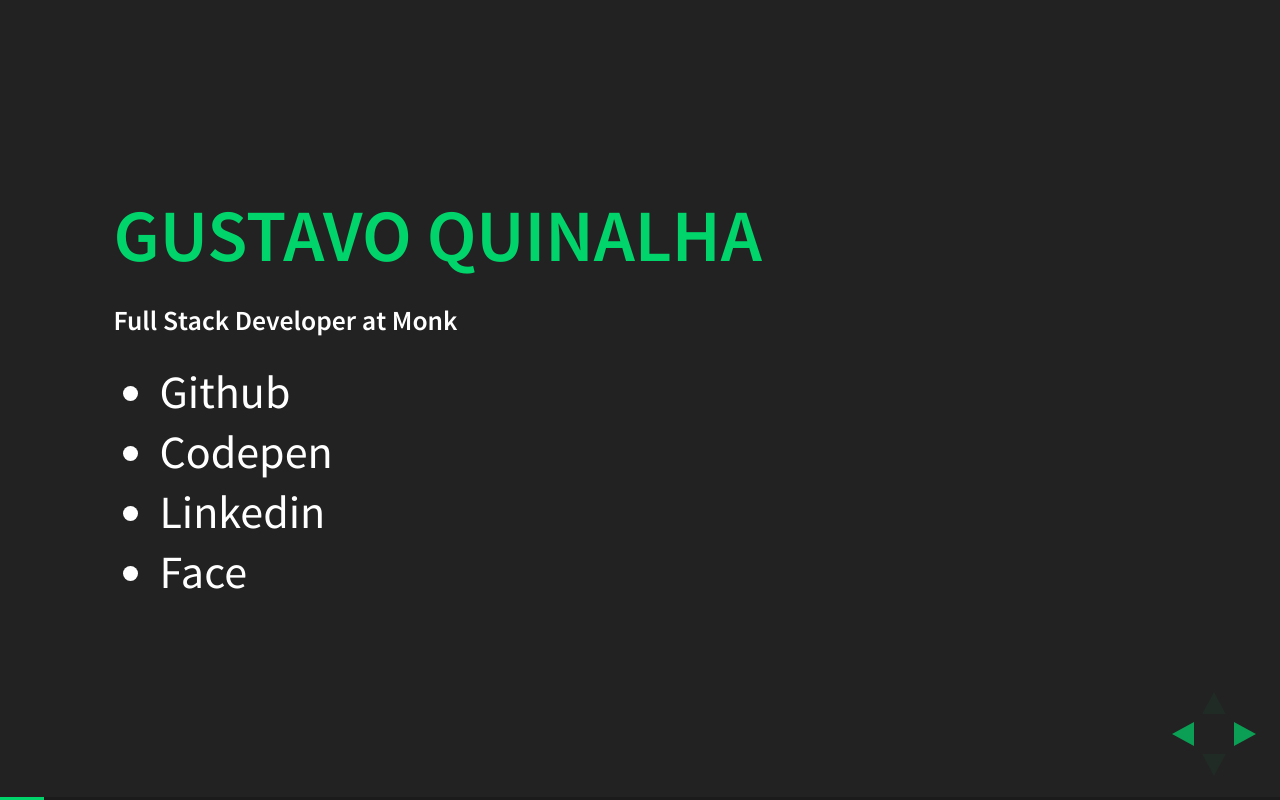
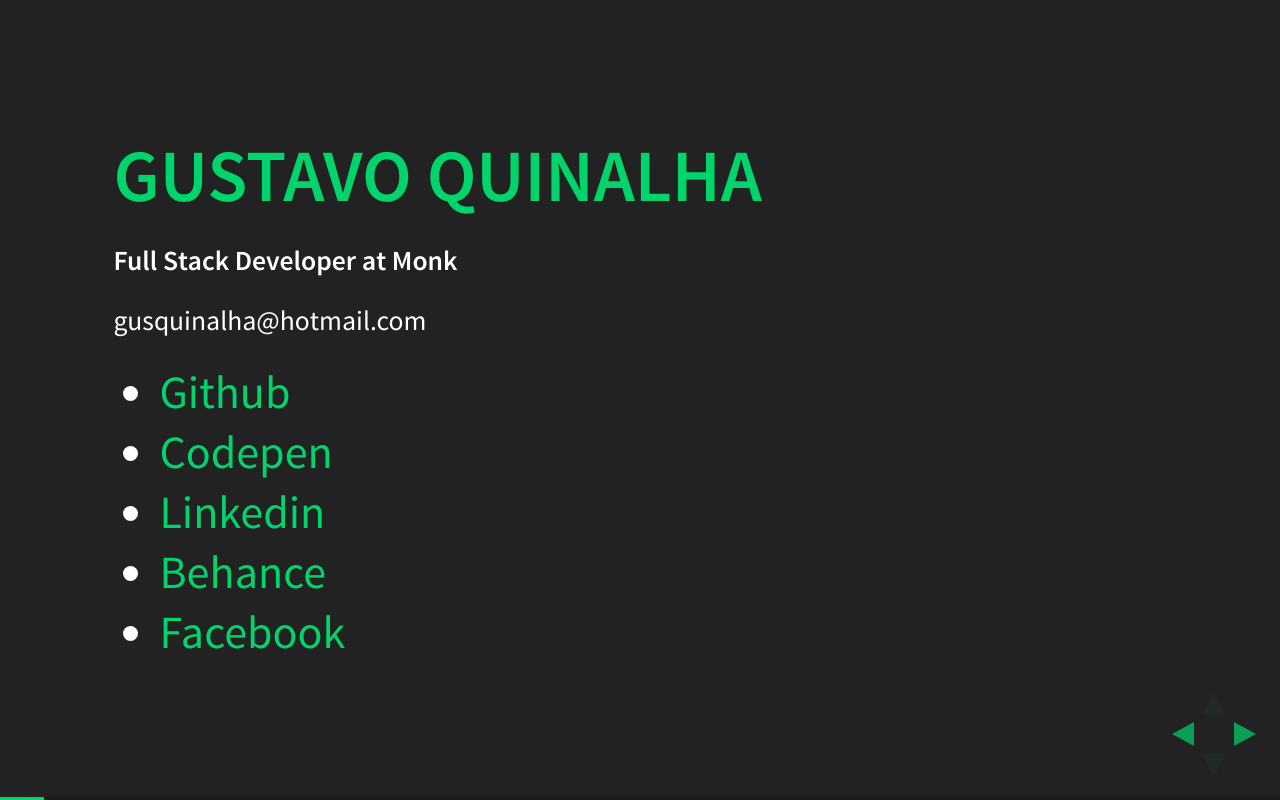
Before and after one commit to gustavoquinalha/flexbox, a website: page index.html in a window 1280 px wide. Both pictures are taken after a click on the button 1251 px from the left and 734 px from the top of the page. Drawn offline with nearby package versions, Linux system fonts and the light colour scheme.

Commit message:
:ok_hand:

```diff
--- a/index.html
+++ b/index.html
@@ -5,7 +5,7 @@
   <meta charset="utf-8">
   <meta name="viewport" content="width=device-width, initial-scale=1.0, maximum-scale=1.0, user-scalable=no">
 
-  <title>reveal.js</title>
+  <title>Flebox do jeito certo! @gustavoquinalha</title>
 
   <link rel="stylesheet" href="css/reveal.css">
   <link rel="stylesheet" href="css/ghq.css">
@@ -37,18 +37,20 @@
       <section class="intro">
         <h1><span class="color">Flexbox</span> do <strong>jeito certo</strong></h1>
         <hr class="hr-theme">
-        <p>@gustavoquinalha</p>
+        <p><a class="color-white" href="https://github.com/gustavoquinalha" target="_blank">@gustavoquinalha</a></p>
       </section>
 
       <section style="text-align: left!important">
         <h2>Gustavo Quinalha</h2>
-        <small><strong>Full Stack Developer at Monk</strong></small>
+        <small><strong>Full Stack Developer at Monk</strong></small><br />
+        <small><a class="color-white" href="mailto:gusquinalha@hotmail.com">gusquinalha@hotmail.com</a></small>
         <br />
         <ul>
-          <li>Github</li>
-          <li>Codepen</li>
-          <li>Linkedin</li>
-          <li>Face</li>
+          <li><a href="https://github.com/gustavoquinalha" target="_blank">Github</a></li>
+          <li><a href="https://codepen.io/gustavoquinalha/" target="_blank">Codepen</a></li>
+          <li><a href="https://www.linkedin.com/in/gustavo-quinalha-2a6b83101/" target="_blank">Linkedin</a></li>
+          <li><a href="https://www.behance.net/gustavoquinalha" target="_blank">Behance</a></li>
+          <li><a href="https://www.facebook.com/gquinalha" target="_blank">Facebook</a></li>
         </ul>
       </section>
 
```
